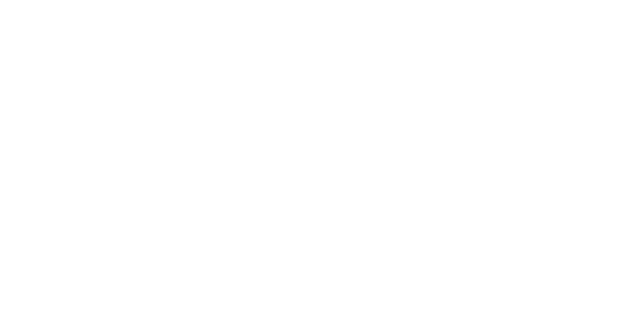
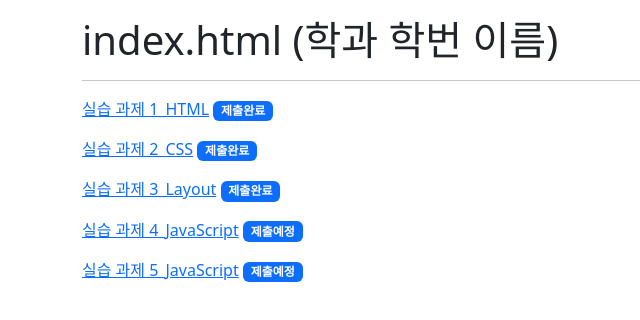
Before and after one commit to lsy4982sm/lsy4982sm.github.io, a plain HTML site: page index.html in a window 1280 px wide. Shown: the whole page, without its empty margins (0-640 px from the left). Drawn offline with nearby package versions, Linux system fonts and the light colour scheme.

Commit message:
modified:   index.html

```diff
--- a/index.html
+++ b/index.html
@@ -1,7 +1,23 @@
 <!DOCTYPE html>
 <html lang="eg">
 <head>
-
+    <title>학번 이름</title>
+    <meta charset="utf-8">
+    <meta name="viewport" content="width=device-width, initial-scale=1">
+    <link href="https://cdn.jsdelivr.net/npm/bootstrap@5.3.3/dist/css/bootstrap.min.css" rel="stylesheet">
+    <script scr="https://cdn.jsdelivr.net/npm/bootstrap@5.3.3/dist/js/bootstrap.hundle.min.js"></script>
 </head>
-
+<body>
+    <div class="container mt-3">
+        <h1>index.html (학과 학번 이름)</h1>
+        <hr>
+        <ul class="nav flex-column">
+            <li class="pb-3"><a href="#">실습 과제 1_HTML</a> <span class="badge bg-primary">제출완료</span></li>
+            <li class="pb-3"><a href="#">실습 과제 2_CSS</a> <span class="badge bg-primary">제출완료</span></li>
+            <li class="pb-3"><a href="#">실습 과제 3_Layout</a> <span class="badge bg-primary">제출완료</span></li>
+            <li class="pb-3"><a href="#">실습 과제 4_JavaScript</a> <span class="badge bg-primary">제출예정</span></li>
+            <li class="pb-3"><a href="#">실습 과제 5_JavaScript</a> <span class="badge bg-primary">제출예정</span></li>
+        </ul>
+    </div>
+</body>
 </html>
```
